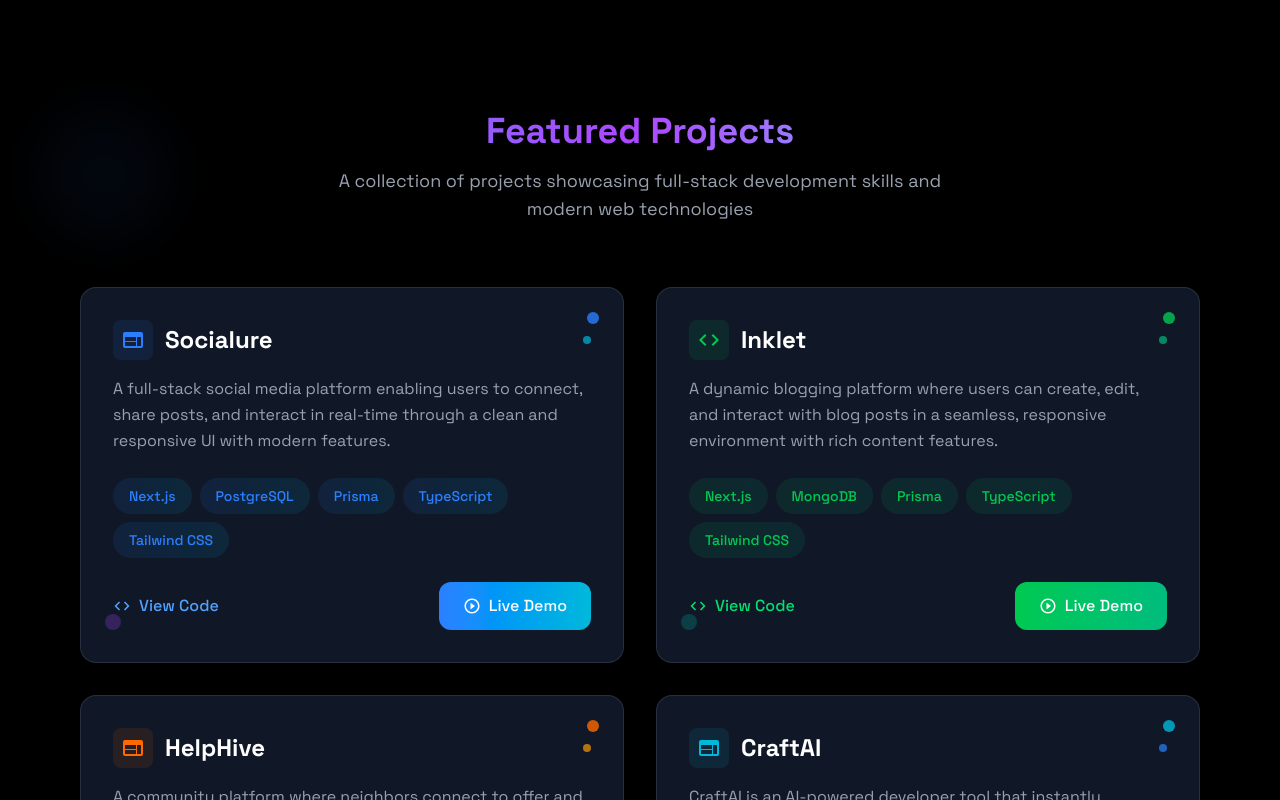
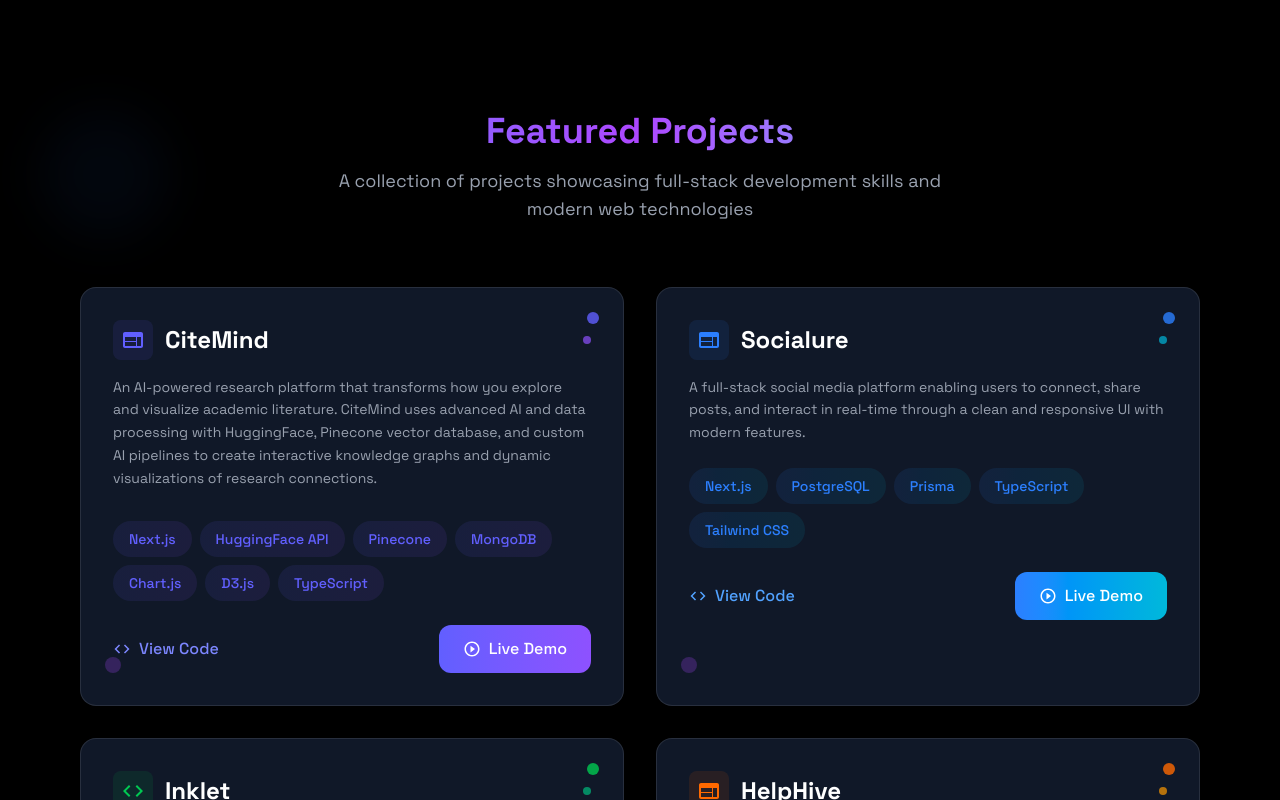
Before and after one commit to NishantRaj278/Portfolio, a React (Vite) app: page / in a window 1280 px wide. Shown: the part 2000-2800 px from the top of the page. Built offline with nearby package versions, Linux system fonts and the light colour scheme.

Commit message:
added the citemind project

```diff
--- a/src/components/sections/Projects.jsx
+++ b/src/components/sections/Projects.jsx
@@ -36,6 +36,107 @@ export const Projects = ({ isDarkMode }) => {
             </p>
           </div>
           <div className="grid grid-cols-1 lg:grid-cols-2 gap-8">
+            {/* CiteMind Project */}
+            <div
+              className={`group relative overflow-hidden p-8 rounded-2xl border hover:-translate-y-3 hover:shadow-2xl transition-all duration-500 hover-lift ${
+                isDarkMode
+                  ? "border-white/10 hover:border-indigo-500/50 bg-gray-900"
+                  : "border-gray-200 hover:border-indigo-300 bg-white"
+              }`}
+            >
+              {/* Animated background gradient overlay */}
+              <div
+                className={`absolute inset-0 opacity-0 group-hover:opacity-100 transition-opacity duration-500 ${
+                  isDarkMode
+                    ? "bg-gradient-to-br from-indigo-500/10 to-violet-500/10"
+                    : "bg-gradient-to-br from-indigo-100/50 to-violet-100/50"
+                }`}
+              ></div>
+
+              {/* Decorative elements */}
+              <div className="absolute top-6 right-6 w-3 h-3 bg-indigo-500 rounded-full animate-pulse"></div>
+              <div
+                className="absolute top-12 right-8 w-2 h-2 bg-violet-500 rounded-full animate-pulse"
+                style={{ animationDelay: "1s" }}
+              ></div>
+              <div
+                className="absolute bottom-8 left-6 w-4 h-4 bg-purple-500/30 rounded-full animate-pulse"
+                style={{ animationDelay: "2s" }}
+              ></div>
+
+              <div className="relative z-10">
+                <div className="flex items-center gap-3 mb-4">
+                  <div className="p-2 bg-indigo-500/10 rounded-lg">
+                    <MdWeb className="text-2xl text-indigo-500" />
+                  </div>
+                  <h3
+                    className={`text-2xl font-bold group-hover:text-indigo-400 transition-colors duration-300 ${
+                      isDarkMode ? "text-white" : "text-gray-900"
+                    }`}
+                  >
+                    CiteMind
+                  </h3>
+                </div>
+
+                <p
+                  className={`mb-8 text-sm leading-relaxed ${
+                    isDarkMode ? "text-gray-400" : "text-gray-600"
+                  }`}
+                >
+                  An AI-powered research platform that transforms how you
+                  explore and visualize academic literature. CiteMind uses
+                  advanced AI and data processing with HuggingFace, Pinecone
+                  vector database, and custom AI pipelines to create interactive
+                  knowledge graphs and dynamic visualizations of research
+                  connections.
+                </p>
+
+                <div className="flex flex-wrap gap-2 mb-6">
+                  {[
+                    "Next.js",
+                    "HuggingFace API",
+                    "Pinecone",
+                    "MongoDB",
+                    "Chart.js",
+                    "D3.js",
+                    "TypeScript",
+                  ].map((tech, key) => (
+                    <span
+                      key={key}
+                      className="bg-gradient-to-r from-indigo-500/10 to-violet-500/10 text-indigo-500 py-2 px-4 rounded-full text-sm font-medium hover:from-indigo-500/20 hover:to-violet-500/20 hover:shadow-lg hover:-translate-y-0.5 transition-all duration-300 cursor-default"
+                    >
+                      {tech}
+                    </span>
+                  ))}
+                </div>
+
+                <div className="flex justify-between items-center">
+                  <a
+                    href="https://github.com/NishantRaj278/CiteMind"
+                    target="_blank"
+                    className={`flex items-center gap-2 font-medium transition-all duration-300 hover:-translate-y-0.5 ${
+                      isDarkMode
+                        ? "text-indigo-400 hover:text-indigo-300"
+                        : "text-indigo-600 hover:text-indigo-700"
+                    }`}
+                  >
+                    <MdCode className="text-lg" />
+                    View Code
+                  </a>
+                  <a
+                    href="https://citemiind.vercel.app/"
+                    target="_blank"
+                    className="bg-gradient-to-r from-indigo-500 to-violet-500 hover:from-indigo-600 hover:to-violet-600 text-white px-6 py-3 rounded-xl transition-all duration-300 font-medium hover:shadow-xl hover:scale-105 group/btn"
+                  >
+                    <div className="flex items-center gap-2">
+                      <MdOutlinePlayCircleOutline className="text-lg group-hover/btn:animate-spin" />
+                      <span>Live Demo</span>
+                    </div>
+                  </a>
+                </div>
+              </div>
+            </div>
+
             {/* Socialure Project */}
             <div
               className={`group relative overflow-hidden p-8 rounded-2xl border hover:-translate-y-3 hover:shadow-2xl transition-all duration-500 hover-lift ${
@@ -79,7 +180,7 @@ export const Projects = ({ isDarkMode }) => {
                 </div>
 
                 <p
-                  className={`mb-6 leading-relaxed ${
+                  className={`mb-6 leading-relaxed text-sm ${
                     isDarkMode ? "text-gray-400" : "text-gray-600"
                   }`}
                 >
@@ -175,7 +276,7 @@ export const Projects = ({ isDarkMode }) => {
                 </div>
 
                 <p
-                  className={`mb-6 leading-relaxed ${
+                  className={`mb-6 text-sm leading-relaxed ${
                     isDarkMode ? "text-gray-400" : "text-gray-600"
                   }`}
                 >
@@ -271,7 +372,7 @@ export const Projects = ({ isDarkMode }) => {
                 </div>
 
                 <p
-                  className={`mb-6 leading-relaxed ${
+                  className={`mb-6 text-sm leading-relaxed ${
                     isDarkMode ? "text-gray-400" : "text-gray-600"
                   }`}
                 >
@@ -365,7 +466,7 @@ export const Projects = ({ isDarkMode }) => {
                 </div>
 
                 <p
-                  className={`mb-8 leading-relaxed ${
+                  className={`mb-8 text-sm leading-relaxed ${
                     isDarkMode ? "text-gray-400" : "text-gray-600"
                   }`}
                 >
--- a/src/index.css
+++ b/src/index.css
@@ -49,6 +49,16 @@ html {
 
 ::-webkit-scrollbar-thumb:hover {
   background: linear-gradient(45deg, #2563eb, #0891b2);
+}
+
+/* Hide scrollbar for carousel */
+.scrollbar-hide {
+  -ms-overflow-style: none;
+  scrollbar-width: none;
+}
+
+.scrollbar-hide::-webkit-scrollbar {
+  display: none;
 }
 
 @layer utilities {
```
Also changed, not shown: src/App.jsx (+30 -22 lines).
